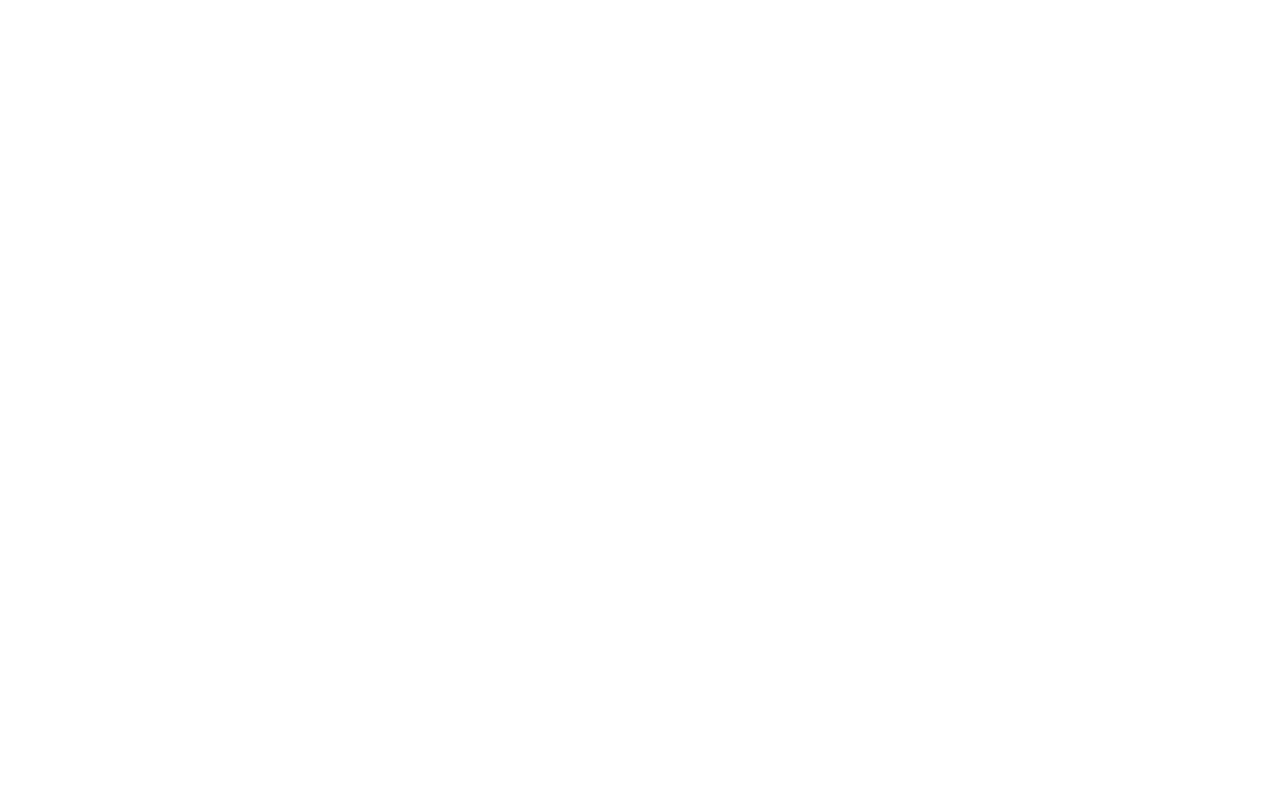
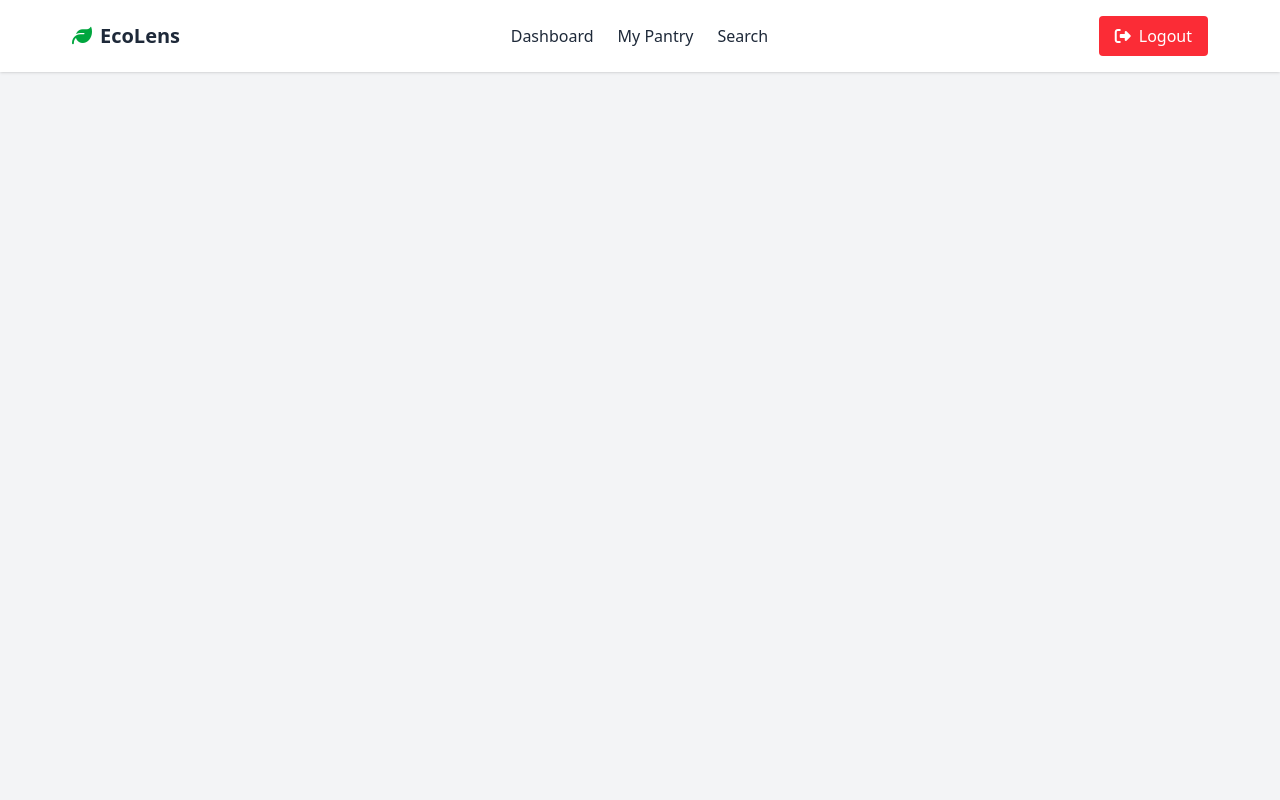
Before and after one commit to Noel-Lozano/Echo-Journal, a Flask app: page /dashboard in a window 1280 px wide. Before the commit the page is empty. Run offline with Flask 3, Linux system fonts and the light colour scheme; the visitor is signed in with stand-in values (Sample User, id 1); tables that the repository leaves empty hold one stand-in row (values such as "Sample post"); some libraries are stand-ins or nearby versions.

Commit message:
added dashboard

```diff
--- a/app/routes/auth.py
+++ b/app/routes/auth.py
@@ -42,8 +42,15 @@
     session["user_id"] = user.id
     return redirect("/dashboard")
 
-@auth_bp.route("/dashboard", methods=["GET"])
+@auth_bp.route("/dashboard")
 def dashboard():
     if "user_id" not in session:
         return redirect("/login")
-    return render_template("dashboard.html")
+
+    user = User.query.get(session["user_id"])
+    return render_template("dashboard.html", username=user.username)
+
+@auth_bp.route("/logout", methods=["POST"])
+def logout():
+    session.clear()
+    return redirect("/")
--- a/app/static/output.css
+++ b/app/static/output.css
@@ -7,6 +7,8 @@
       "Segoe UI Emoji", "Segoe UI Symbol", "Noto Color Emoji";
     --font-mono: ui-monospace, SFMono-Regular, Menlo, Monaco, Consolas, "Liberation Mono",
       "Courier New", monospace;
+    --color-red-500: oklch(63.7% 0.237 25.331);
+    --color-red-600: oklch(57.7% 0.245 27.325);
     --color-yellow-500: oklch(79.5% 0.184 86.047);
     --color-green-500: oklch(72.3% 0.219 149.579);
     --color-green-600: oklch(62.7% 0.194 149.214);
@@ -220,6 +222,9 @@
   .mt-6 {
     margin-top: calc(var(--spacing) * 6);
   }
+  .mr-2 {
+    margin-right: calc(var(--spacing) * 2);
+  }
   .mb-2 {
     margin-bottom: calc(var(--spacing) * 2);
   }
@@ -429,6 +434,9 @@
   .bg-purple-600 {
     background-color: var(--color-purple-600);
   }
+  .bg-red-500 {
+    background-color: var(--color-red-500);
+  }
   .bg-white {
     background-color: var(--color-white);
   }
@@ -557,6 +565,10 @@
     --tw-shadow: 0 1px 3px 0 var(--tw-shadow-color, rgb(0 0 0 / 0.1)), 0 1px 2px -1px var(--tw-shadow-color, rgb(0 0 0 / 0.1));
     box-shadow: var(--tw-inset-shadow), var(--tw-inset-ring-shadow), var(--tw-ring-offset-shadow), var(--tw-ring-shadow), var(--tw-shadow);
   }
+  .shadow-md {
+    --tw-shadow: 0 4px 6px -1px var(--tw-shadow-color, rgb(0 0 0 / 0.1)), 0 2px 4px -2px var(--tw-shadow-color, rgb(0 0 0 / 0.1));
+    box-shadow: var(--tw-inset-shadow), var(--tw-inset-ring-shadow), var(--tw-ring-offset-shadow), var(--tw-ring-shadow), var(--tw-shadow);
+  }
   .transition-all {
     transition-property: all;
     transition-timing-function: var(--tw-ease, var(--default-transition-timing-function));
@@ -592,6 +604,13 @@
     &:hover {
       @media (hover: hover) {
         background-color: var(--color-green-700);
+      }
+    }
+  }
+  .hover\:bg-red-600 {
+    &:hover {
+      @media (hover: hover) {
+        background-color: var(--color-red-600);
       }
     }
   }
--- a/app/templates/dashboard.html
+++ b/app/templates/dashboard.html
@@ -0,0 +1,18 @@
+<!DOCTYPE html>
+<html class="scroll-smooth" lang="en">
+<head>
+    <meta charset="UTF-8">
+    <title>Dashboard</title>
+    <link rel="stylesheet" href="{{ url_for('static', filename='output.css') }}">
+    <script src="https://kit.fontawesome.com/f39da3ee17.js" crossorigin="anonymous"></script>
+</head>
+<body class="bg-gray-100 text-gray-900">
+    <div class="w-full bg-white shadow">
+        <div class="max-w-[1200px] mx-auto px-4">
+            {% include "dashboard_navbar.html" %}
+        </div>
+    </div>
+    <main>
+    </main>
+</body>
+</html>
--- /dev/null
+++ b/app/templates/dashboard_navbar.html
@@ -0,0 +1,18 @@
+<nav class="flex items-center justify-between p-4 bg-white text-gray-800">
+    <div class="flex items-center space-x-2">
+        <i class="fa-solid fa-leaf text-green-600 text-xl"></i>
+        <span class="text-xl font-bold">EcoLens</span>
+    </div>
+
+    <div class="hidden md:flex space-x-6 font-medium">
+        <a href="{{ url_for('auth.dashboard') }}" class="hover:text-green-600">Dashboard</a>
+        <a href="/pantry" class="hover:text-green-600">My Pantry</a>
+        <a href="/search" class="hover:text-green-600">Search</a>
+    </div>
+
+    <form action="{{ url_for('auth.logout') }}" method="POST">
+        <button class="bg-red-500 text-white px-4 py-2 rounded hover:bg-red-600">
+            <i class="fa-solid fa-right-from-bracket mr-2"></i>Logout
+        </button>
+    </form>
+</nav>
--- a/app/templates/home.html
+++ b/app/templates/home.html
@@ -7,7 +7,7 @@
 <div id="home" class="max-w-[1200px] mx-auto px-4 py-16">
     <div class="grid grid-cols-1 md:grid-cols-2 gap-8 items-center py-16">
     <div>
-        <h1 class="text-5xl font-extrabold text-gray-900 mb-4">EcoLens</h1>
+        <h1 class="text-5xl font-extrabold text-gray-900 mb-4"><i class="fa-solid fa-leaf"></i> EcoLens</h1>
         <p class="text-lg text-gray-600 mb-6">Personalized insights into your pantry's health and environmental impact — powered by AI and your dietary goals.</p>
         <div class="flex space-x-4">
         <a href="#" class="bg-green-600 text-white px-5 py-3 rounded-md font-semibold hover:bg-green-700">Get Started!</a>
--- a/app/templates/navbar.html
+++ b/app/templates/navbar.html
@@ -1,7 +1,7 @@
 <nav class="flex items-center justify-between p-4 bg-white text-gray-800">
     <div class="flex items-center">
         <a href="{{ url_for('auth.home') }}" class="text-2xl font-bold tracking-tight text-green-600 hover:text-green-700 transition-all duration-200
-">EchoLens</a>
+"><i class="fa-solid fa-leaf"></i> EchoLens</a>
     </div>
 
     {% if request.path == '/' %}
```
